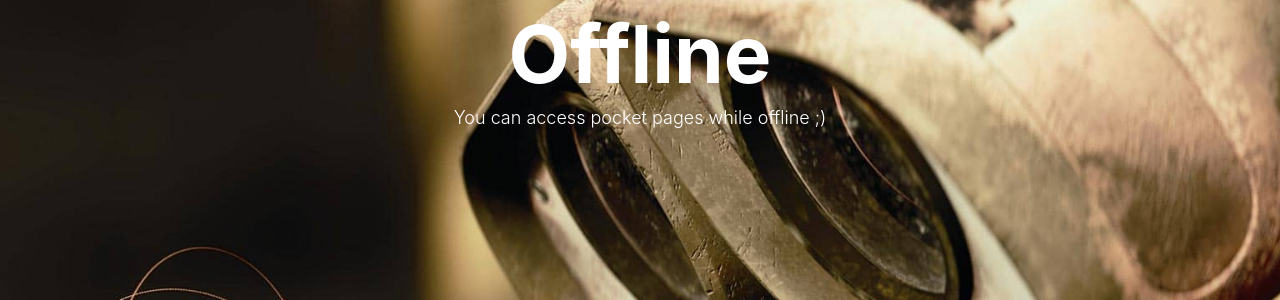
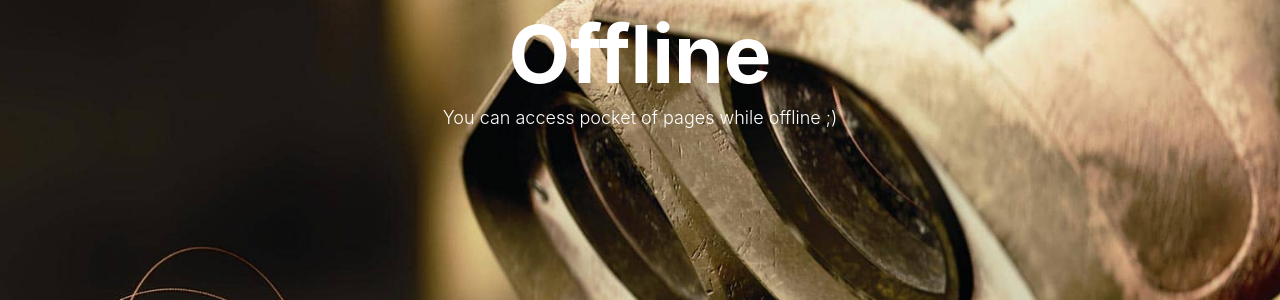
Before and after one commit to rickydangc/rickydangc.github.io, a Jekyll site: the page built from offline.html, in a window 1280 px wide. Shown: the part 140-440 px from the top of the page. Built offline with Jekyll 4.4.1, drawn with Linux system fonts in a browser that asks for light colours; nearby versions of some CDN libraries.

Commit message:
add changes

```diff
--- a/offline.html
+++ b/offline.html
@@ -2,7 +2,7 @@
 layout: default
 title: Offline
 hide-in-nav: true
-description: "You can access pocket pages while offline ;)"
+description: "You can access pocket of pages while offline ;)"
 header-img: "img/404-bg.jpg"
 permalink: /offline.html
 ---
--- a/package.json
+++ b/package.json
@@ -1,5 +1,5 @@
 {
-    "name": "Ricky-blog",
+    "name": "Ricky-Blog",
     "title": "Ricky Blog",
     "author": "Ricky <rickydangc@yahoo.com>",
     "version": "1.7.0",
```
Also changed, not shown: img/favicon.ico.
